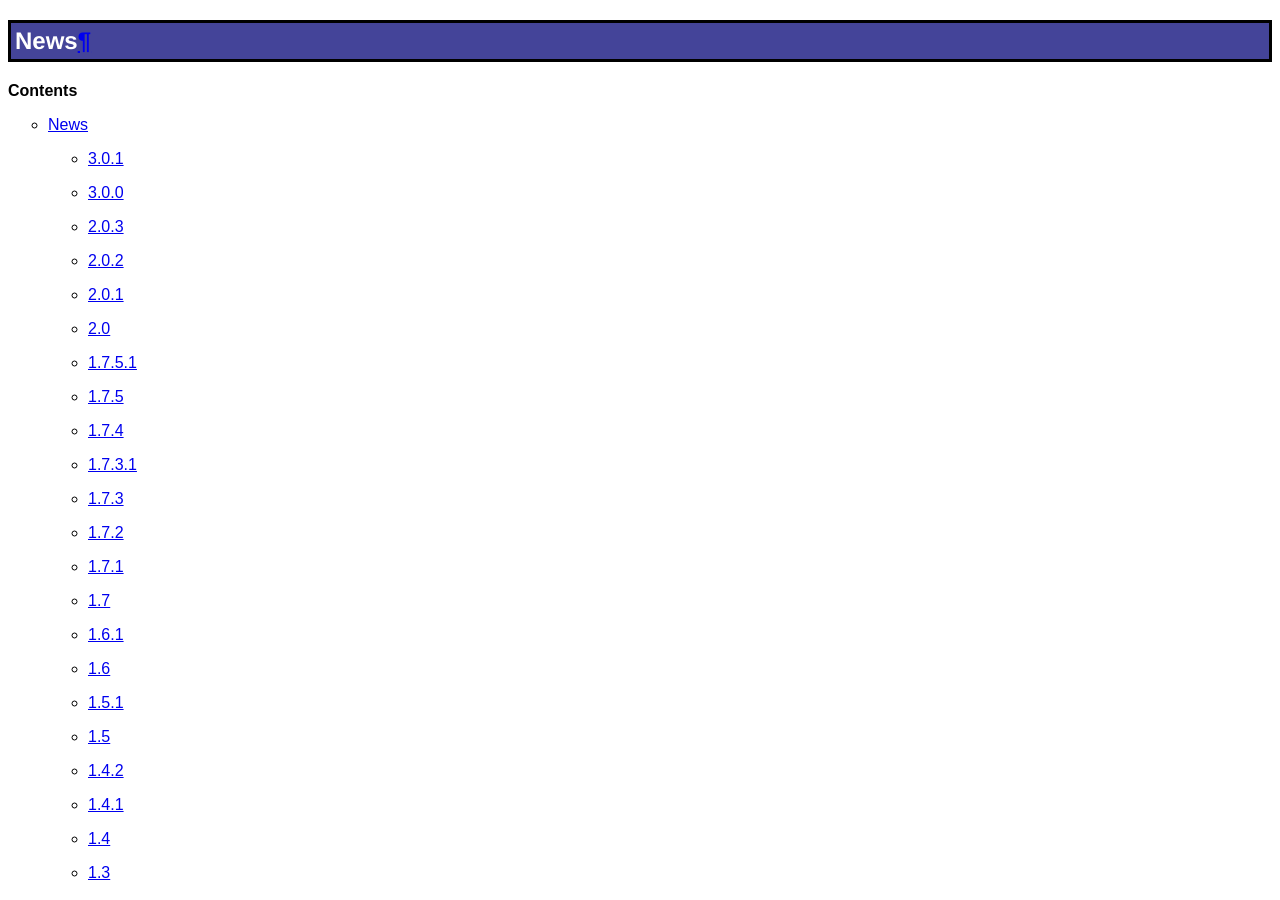
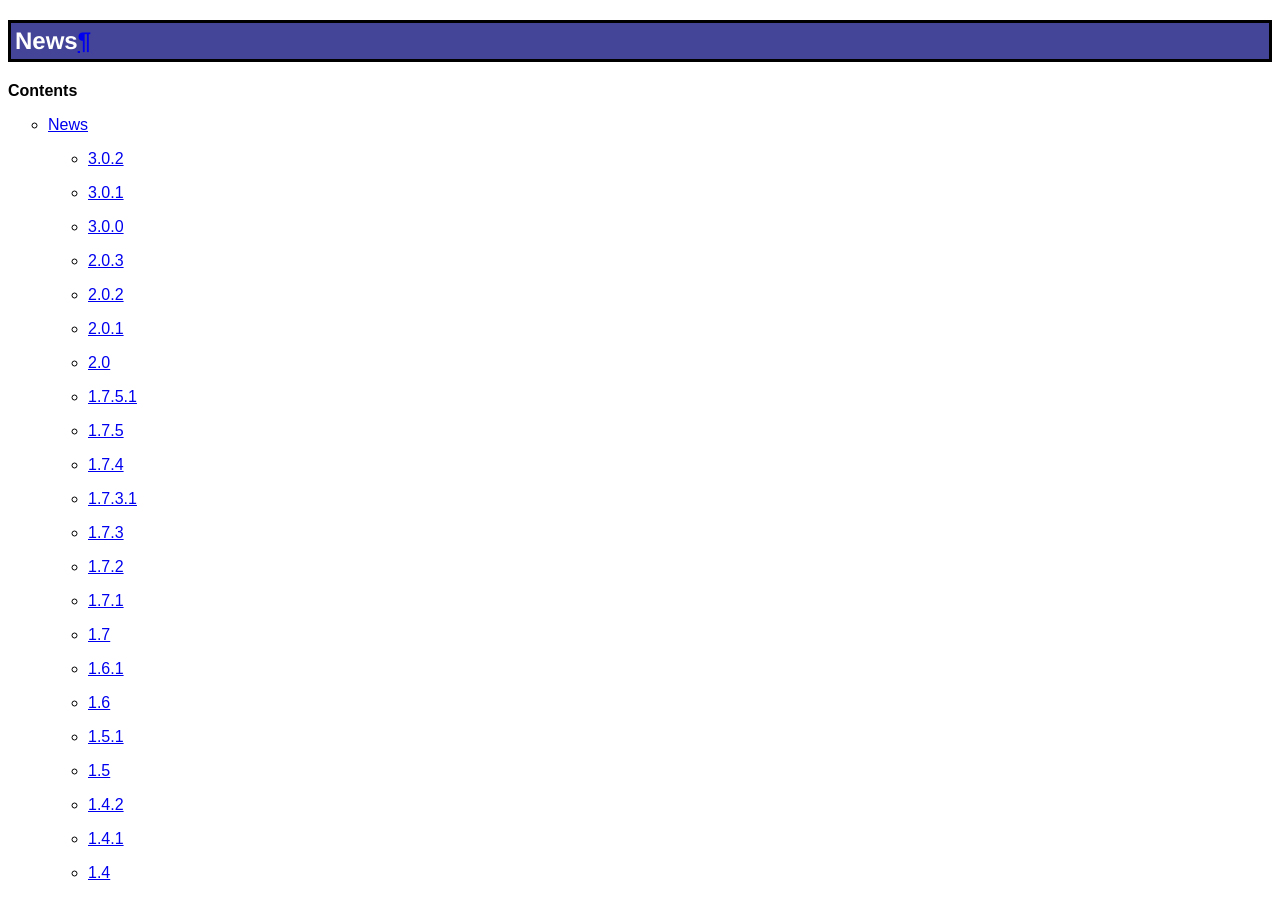
Before and after one commit to pasteorg/paste, a Sphinx documentation site: the page built from docs/news.txt, in a window 1280 px wide and 900 px high. Built offline with Sphinx 7.4.7, drawn with Linux system fonts in a browser that asks for light colours; some of the changed text lies outside the part shown.

Commit message:
Release 3.0.2

```diff
--- a/docs/news.txt
+++ b/docs/news.txt
@@ -2,6 +2,11 @@
 ====
 
 .. contents::
+
+3.0.2
+-----
+
+* Encoding fixes in ``paste.fixture``.
 
 3.0.1
 -----
--- a/setup.py
+++ b/setup.py
@@ -12,7 +12,7 @@
 # - git push
 # - python setup.py sdist bdist_wheel upload --sign
 
-__version__ = '3.0.1'
+__version__ = '3.0.2'
 
 from setuptools import setup, find_packages
 import sys, os
```
